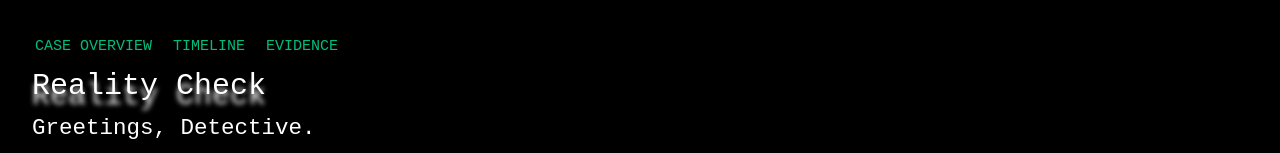
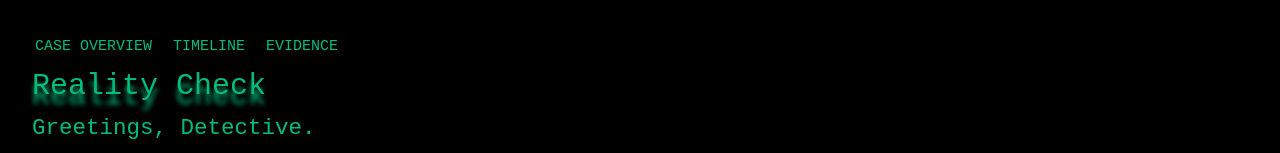
Before and after one commit to brookemelody/reality-check, a Vue app in the folder frontend/: page / in a window 1280 px wide. Shown: the top 153 px of the page. Built offline with nearby package versions, Linux system fonts and the light colour scheme; a web font is replaced by a local one.

Commit message:
Add some more polish to styling of CaseTimelineComponent

```diff
--- a/frontend/src/assets/base.css
+++ b/frontend/src/assets/base.css
@@ -10,7 +10,7 @@
   --color-border-hover: var(--vt-c-divider-light-1);
 
   --color-heading: var(--vt-c-text-light-1);
-  --color-text: white;
+  --color-text: hsla(160, 100%, 37%, 1);
 
   --section-gap: 160px;
 }
@@ -38,8 +38,12 @@ body {
   -moz-osx-font-smoothing: grayscale;
 }
 
+strong {
+  font-weight: bold;
+}
+
 h1 {
-  text-shadow: 0 10px 5px white;
+  text-shadow: 0 10px 5px var(--color-text);
 }
 
 .typewriter {
--- a/frontend/src/components/CaseTimelineComponent.vue
+++ b/frontend/src/components/CaseTimelineComponent.vue
@@ -7,8 +7,15 @@ let ascending = ref(true);
 </script>
 
 <template>
+    <h1>Timeline</h1>
     <div class="container">
-        <button @click="ascending = !ascending">{{ ascending ? "ASC" : "DESC" }}</button>
+        <div class="top_container">
+            <div>
+                <h3>Logged in as: <strong>USER</strong></h3>
+                <h3>Last Login: {{ new Date() }}</h3>
+            </div>
+            <button @click="ascending = !ascending">{{ ascending ? "ASC" : "DESC" }}</button>
+        </div>
         <div :class="{ 'timeline_container': true, 'descending' : !ascending }">
             <TimelineEventComponent
                 :timestamp="new Date('2025-12-25T12:00:00Z')"
@@ -57,16 +64,17 @@ let ascending = ref(true);
 </template>
 
 <style scoped>
+.top_container {
+    display: flex;
+    justify-content: space-between;
+}
+
 .timeline_container, .container {
     display: flex;
     flex-direction: column;
     gap: 1em;
 }
 
-.container {
-    align-items: flex-start;
-}
-
 .descending {
     flex-direction: column-reverse;
 }
--- a/frontend/src/components/CharacterProfile.vue
+++ b/frontend/src/components/CharacterProfile.vue
@@ -45,8 +45,4 @@
   width: 10em;
   height: 10em;
 }
-
-strong {
-  font-weight: bold;
-}
 </style>
```
